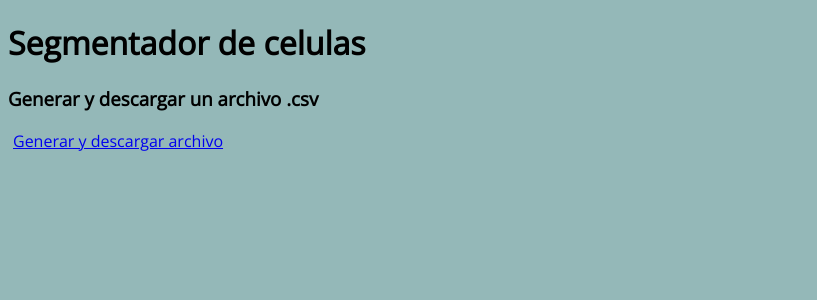
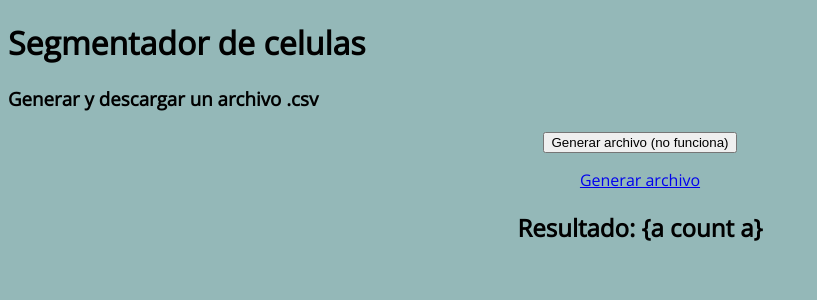
Before and after one commit to 4a7/segmentator, a Flask app: page /generar in a window 1280 px wide. Shown: the top 300 px of the page, without its empty margins (0-817 px from the left). Run offline with Flask 2, Linux system fonts and the light colour scheme; some libraries are stand-ins or nearby versions.

```diff
--- a/POC/templates/exito.html
+++ b/POC/templates/exito.html
@@ -2,7 +2,6 @@
 
 {% block content %}
 
-<!--  -->
 <h1 id="titulo">Segmentador de celulas</h1>
 	<h3>{{ operacion }} con exito</h3>
 	<p><a href="{{ url_for('index') }}">Volver al inicio <=</a></p>
--- a/POC/templates/generar.html
+++ b/POC/templates/generar.html
@@ -6,12 +6,11 @@
 
 	<h3>Generar y descargar un archivo .csv</h3>
 
-<div ng-controller="myCtrl">
-  <!-- <button ng-click="getRequest()">Generar archivo (obtiene respuesta en alert())</button> -->
-  <p><a href="{{ url_for('crear') }}">Generar y descargar archivo</a></p>
-  <!-- <h2>Resultado: {a count a}</h2> -->
+<div ng-controller="myCtrl" style="text-align:center">
+  <button ng-click="getRequest()">Generar archivo (no funciona)</button>
+  <p><a href="{{ url_for('crear') }}">Generar archivo</a></p>
+  <h2>Resultado: {a count a}</h2>
 </div>
-
 
 
 <script>
@@ -22,7 +21,7 @@ testApp.controller('myCtrl' , function ($scope, $http) {
 
     $scope.getRequest = function () {
         console.log("Peticion de archivo realizada");
-        $http.get("{{ url_for('crear') }}")
+        $http.get("getRequest()")
             .then(function successCallback(response){
                 //$scope.response = response;
                 alert(response.data);
--- a/POC/templates/predecir.html
+++ b/POC/templates/predecir.html
@@ -1,9 +1,8 @@
 {% extends "template.html" %}
 
 {% block content %}
-<h1 id="titulo">Segmentador de celulas</h1>
+<div ng-controller="myCtrl">
 <h3>Cargar una imagen y predecir la clase</h3>
-<div ng-controller="myCtrl">
 <form  enctype="multipart/form-data"">
   <div class="form-group">
     <label for="usr">Agregar imagen:</label>
```
Also changed, not shown: POC/uploads/dog.jpg, 1 other file.
